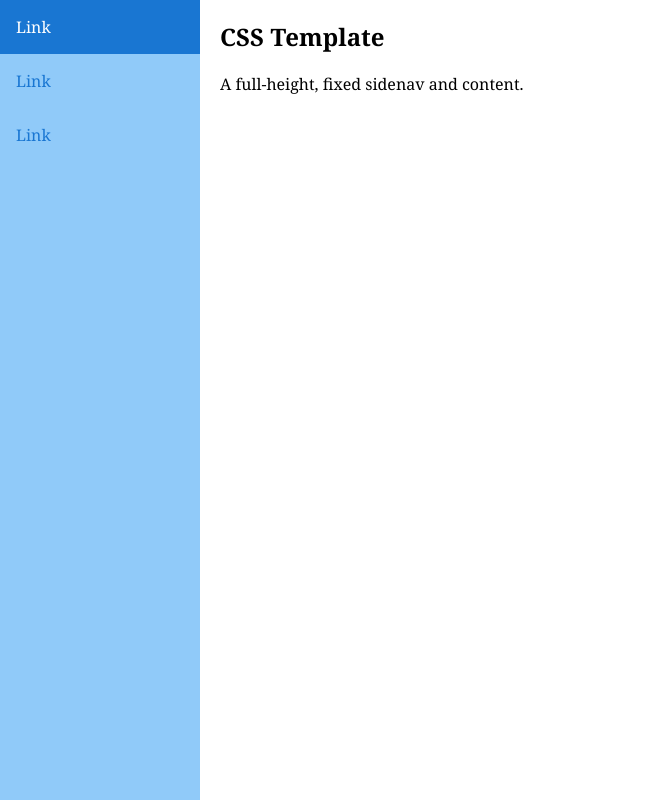
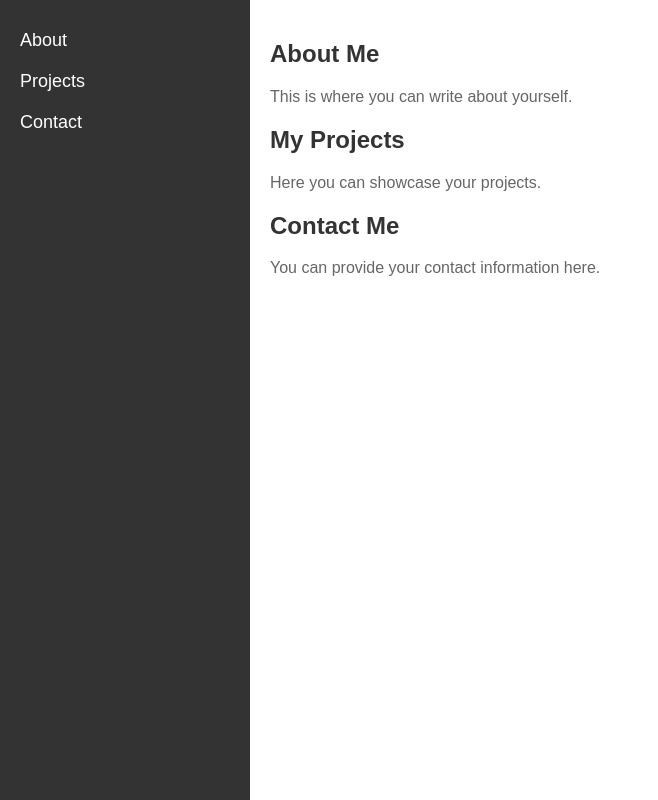
Before and after one commit to dprac/my-portfolio, a plain HTML site: page index.html in a window 1280 px wide. Shown: the whole page, without its empty margins (0-658 px from the left). Drawn offline with Linux system fonts and the light colour scheme.

Commit message:
Update index.html

```diff
--- a/index.html
+++ b/index.html
@@ -1,65 +1,33 @@
 <!DOCTYPE html>
 <html lang="en">
 <head>
-<title>Daven's Portfolio</title>
-<meta charset="utf-8">
-<meta name="viewport" content="width=device-width, initial-scale=1">
-<style>
-* {
-  box-sizing: border-box;
-}
-
-body {
-  margin: 0;
-  font-family:Georgia, Garamond, serif;
-}
-
-/* Style the side navigation */
-.sidenav {
-  height: 100%;
-  width: 200px;
-  position: fixed;
-  z-index: 1;
-  top: 0;
-  left: 0;
-  background-color: #90CAF9;
-  overflow-x: hidden;
-}
-
-
-/* Side navigation links */
-.sidenav a {
-  color:#1976D2;
-  padding: 16px;
-  text-decoration: none;
-  display: block;
-}
-
-/* Change color on hover */
-.sidenav a:hover {
-  background-color: #1976D2 ;
-  color: white;
-}
-
-/* Style the content */
-.content {
-  margin-left: 200px;
-  padding-left: 20px;
-}
-</style>
+    <meta charset="UTF-8">
+    <meta name="viewport" content="width=device-width, initial-scale=1.0">
+    <title>My Portfolio</title>
+    <link rel="stylesheet" href="styles.css">
 </head>
 <body>
+    <div class="sidenav">
+        <a href="#about">About</a>
+        <a href="#projects">Projects</a>
+        <a href="#contact">Contact</a>
+    </div>
 
-<div class="sidenav">
-  <a href="#">Link</a>
-  <a href="#">Link</a>
-  <a href="#">Link</a>
-</div>
+    <div class="main">
+        <section id="about">
+            <h2>About Me</h2>
+            <p>This is where you can write about yourself.</p>
+        </section>
 
-<div class="content">
-  <h2>CSS Template</h2>
-  <p>A full-height, fixed sidenav and content.</p>
-</div>
+        <section id="projects">
+            <h2>My Projects</h2>
+            <p>Here you can showcase your projects.</p>
+        </section>
 
+        <section id="contact">
+            <h2>Contact Me</h2>
+            <p>You can provide your contact information here.</p>
+        </section>
+    </div>
 </body>
 </html>
```
